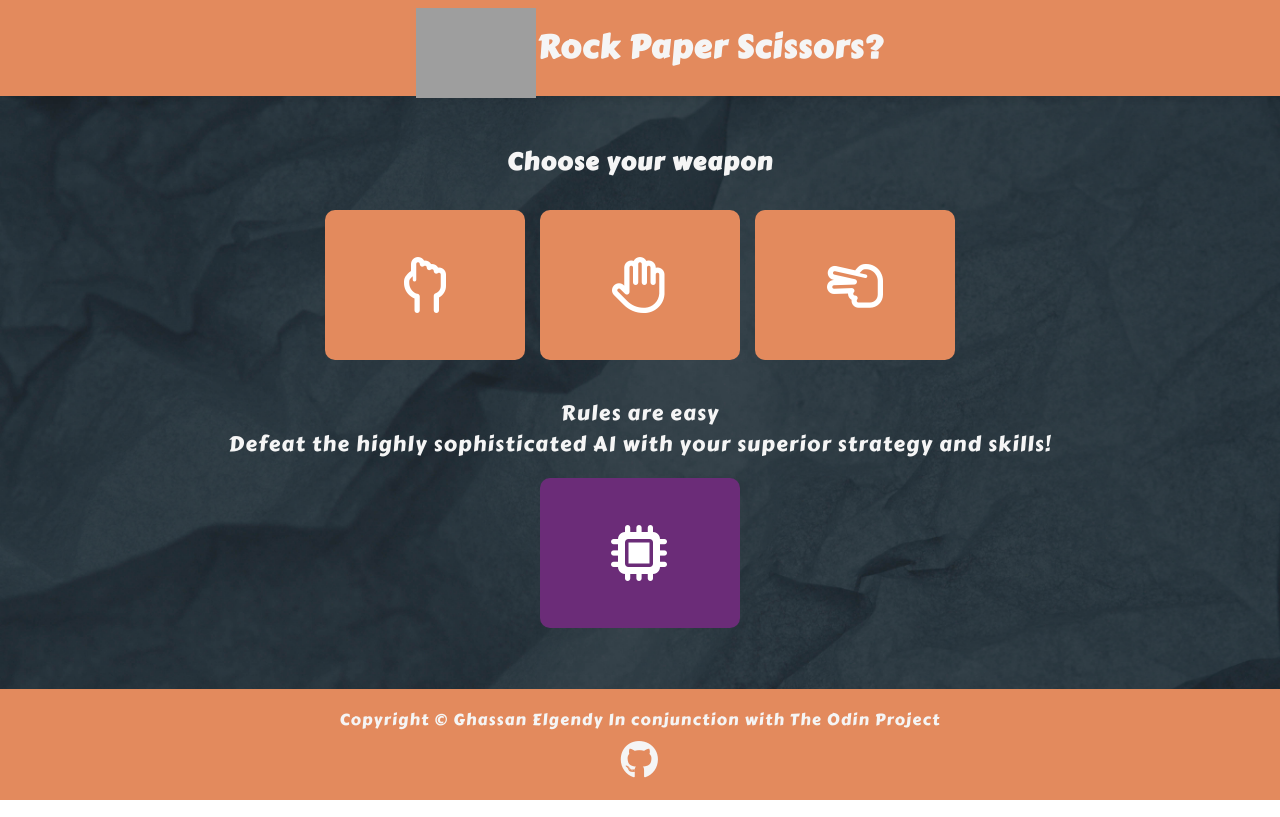
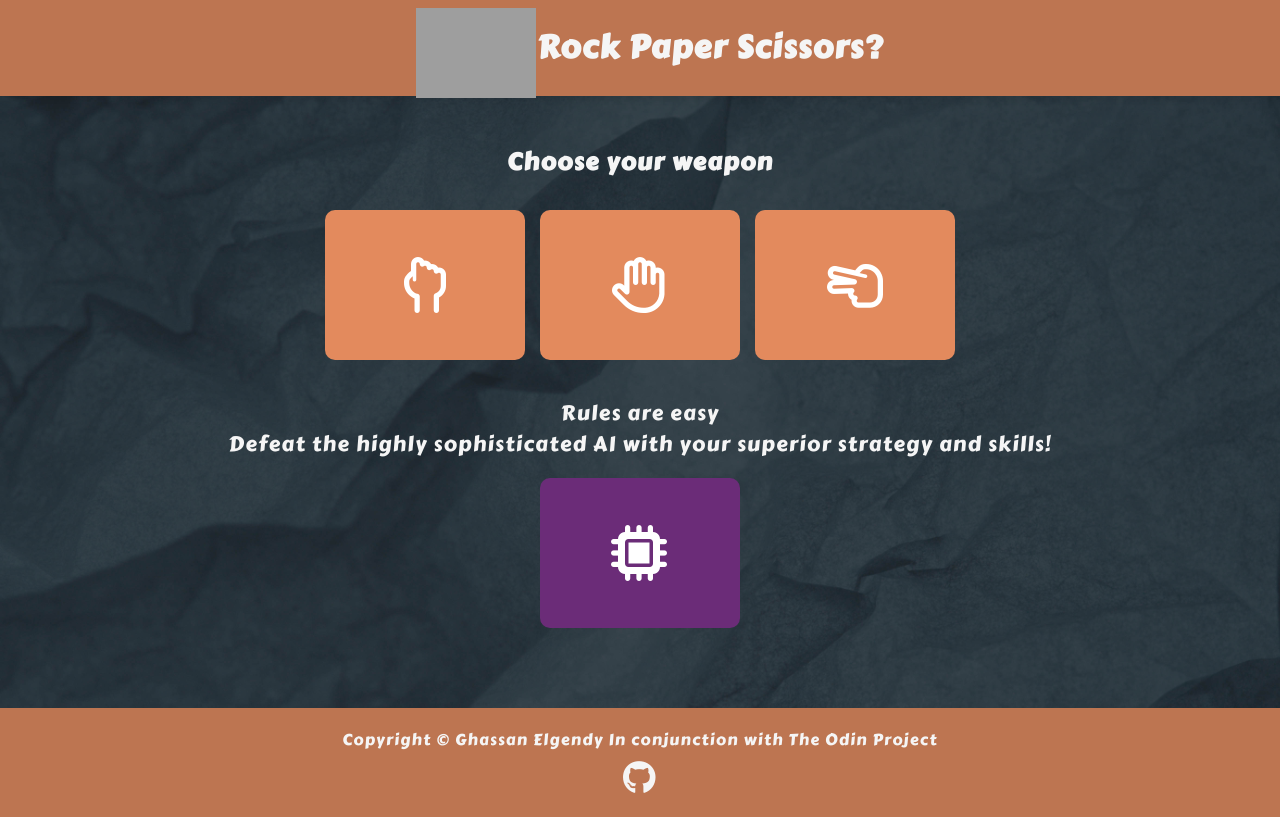
Before and after one commit to ghassanelgendy/rock-paper-scissors, a plain HTML site: page index.html in a window 1280 px wide. Drawn offline with Linux system fonts and the light colour scheme; grey boxes are pictures that could not be loaded.

Commit message:
Fix footer bug

```diff
--- a/style.css
+++ b/style.css
@@ -3,7 +3,7 @@
 :root {
     /*Palette*/
     --prim-clr1: #E38A5D;
-    --sec-clr: #210124;
+    --sec-clr: #bd7551;
     --nav-footer-clr: #52516d;
     --tertiary-clr: ;
     --bg-clr: #575757;
@@ -100,10 +100,10 @@ h6 {
 }
 
 .nav {
-    background-color: var(--prim-clr1);
+    background-color: var(--sec-clr);
     display: flex;
     justify-content: flex-start;
-    padding: 0 1rem;
+    padding: 0 1.2rem;
     height: 6em;
     box-shadow: rgba(0, 0, 0, 0.1) 1px 1px 10px 2px;
     justify-content: center;
@@ -113,20 +113,22 @@ h6 {
 }
 
 footer {
-    background-color: var(--prim-clr1);
+    background-color: var(--sec-clr);
     display: flex;
     justify-content: center;
     text-align: center;
-    padding: 1.2rem 0;
+    padding: 1.3rem 1rem;
     flex-direction: column;
+    font-size: 0.99rem;
     align-items: center;
     gap: 10px;
+    margin-top: 50px;
 }
 
 a {
     text-decoration: none;
     color: whitesmoke;
-    font-size: 1.6rem;
+    font-size: 1.4rem;
 
 }
 
```
